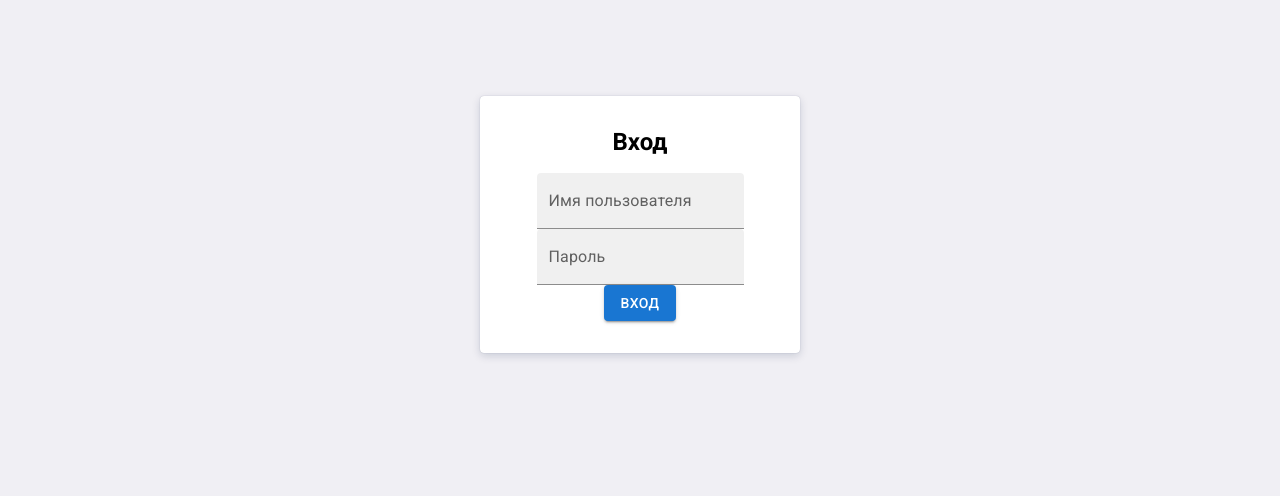
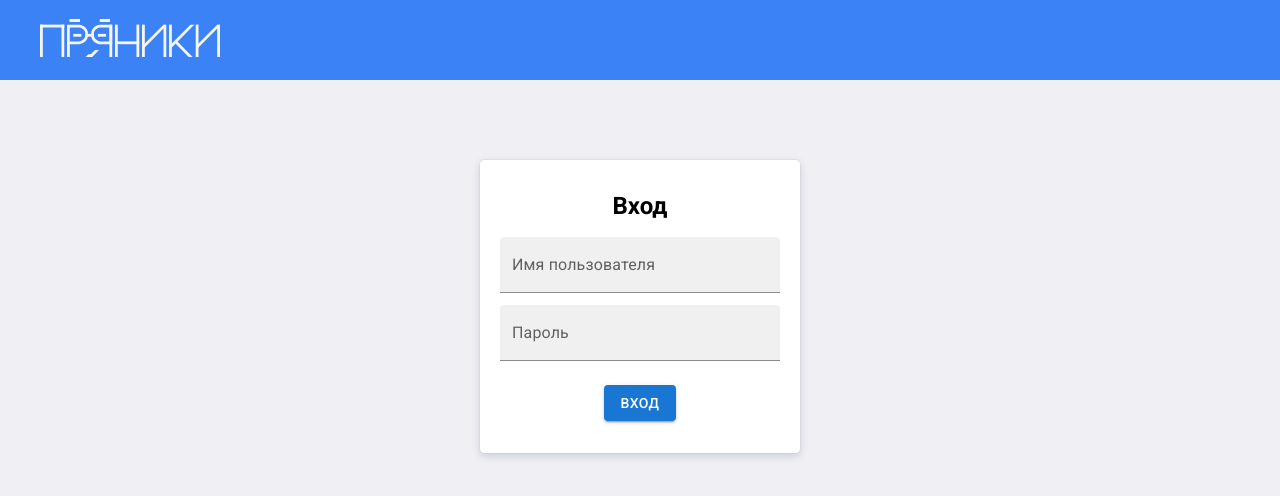
Before and after one commit to Galdenysh/pryaniky, a React (Create React App) app: page / in a window 1280 px wide. Shown: the top 496 px of the page. Built offline with nearby package versions, Linux system fonts and the light colour scheme.

Commit message:
feat: add header

```diff
--- /dev/null
+++ b/declarations/svg-module.d.ts
@@ -0,0 +1,4 @@
+declare module '*.svg' {
+  const value: string;
+  export = value;
+}
--- a/src/components/header/header.module.css
+++ b/src/components/header/header.module.css
@@ -0,0 +1,23 @@
+.content {
+  padding: 0 40px;
+  display: flex;
+  align-items: center;
+  height: 80px;
+  background: var(--header-color);
+}
+
+.logo {
+  width: 180px;
+  filter: invert(100%) sepia(0%) saturate(7448%) hue-rotate(297deg) brightness(93%) contrast(107%);
+}
+
+@media screen and (max-width: 360px) {
+  .content {
+    padding: 0 20px;
+    height: 60px;
+  }
+
+  .logo {
+    width: 120px;
+  }
+}
--- a/src/components/header/header.tsx
+++ b/src/components/header/header.tsx
@@ -1,9 +1,12 @@
 import styles from './header.module.css';
+import logo from './images/logo-face.svg';
 
 function Header() {
   return (
-    <header>
-      <p></p>
+    <header className={styles.content}>
+      <a href='https://pryaniky.com/'>
+        <img className={styles.logo} src={logo} alt="Логотип пряники" />
+      </a>
     </header>
   );
 }
--- a/src/index.css
+++ b/src/index.css
@@ -3,6 +3,7 @@
 :root {
   --main-bg-color: #f0eff4;
   --main-card-color: #fff;
+  --header-color: #3b82f6;
 }
 
 body {
--- a/src/index.tsx
+++ b/src/index.tsx
@@ -1,13 +1,16 @@
+import { StyledEngineProvider } from '@mui/material';
 import React from 'react';
 import ReactDOM from 'react-dom/client';
 import App from './components/app/app';
 import './index.css';
 
 const root = ReactDOM.createRoot(
-  document.getElementById('root') as HTMLElement
+  document.getElementById('root') as HTMLElement,
 );
 root.render(
   <React.StrictMode>
-    <App />
-  </React.StrictMode>
+    <StyledEngineProvider injectFirst>
+      <App />
+    </StyledEngineProvider>
+  </React.StrictMode>,
 );
--- a/src/pages/login/login.module.css
+++ b/src/pages/login/login.module.css
@@ -35,6 +35,10 @@
 }
 
 @media screen and (max-width: 360px) {
+  .content {
+    padding-top: 60px;
+  }
+
   .form {
     padding: 24px 16px;
     max-width: 280px;
```
Also changed, not shown: src/pages/login/login.tsx (+8 -2 lines), src/components/header/images/logo-face.svg (added).
